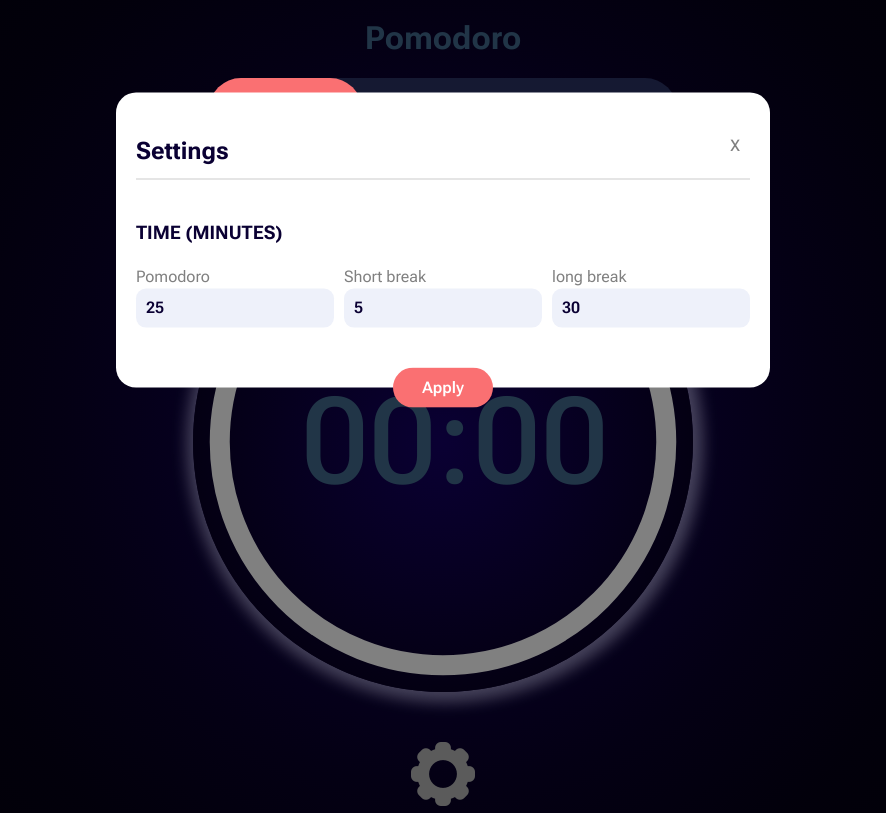
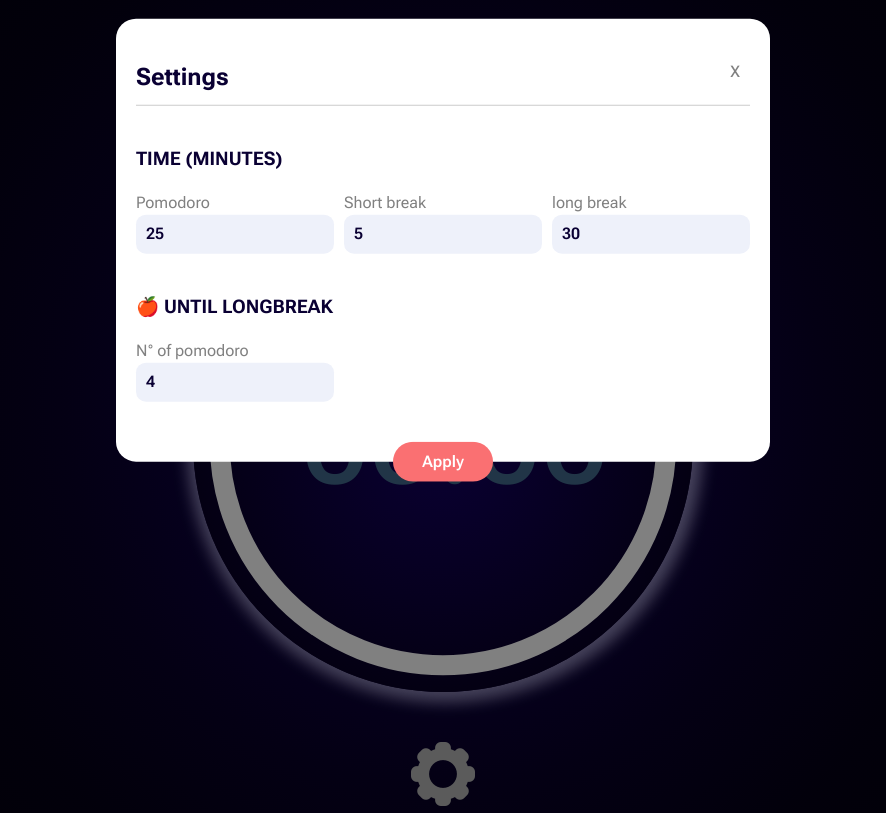
Before and after one commit to HernandezDorian/Pomodoro, a React (Vite) app: page / in a window 1280 px wide. Both pictures are taken after a click on the picture 640 px from the left and 774 px from the top of the page. Shown: the whole page, without its empty margins (197-1083 px from the left). Built offline with nearby package versions, Linux system fonts and the light colour scheme.

Commit message:
Configurable pom before longbreak

```diff
--- a/src/app/App.jsx
+++ b/src/app/App.jsx
@@ -9,6 +9,7 @@
   const [shorkBreak, setShorkBreak] = useState(300);
   const [longBreak, setLongBreak] = useState(1800);
   const [exportType, setExportType] = useState("pom");
+  const [pomAvLongBreak, setPomAvLongBreak] = useState(4);
 
   return (
     <>
@@ -23,6 +24,7 @@
           longBreak={longBreak}
           setExportType={setExportType}
           exportType={exportType}
+          pomAvLongBreak={pomAvLongBreak}
         />
       </main>
       <footer>
@@ -33,6 +35,8 @@
           setShorkBreak={setShorkBreak}
           longBreak={longBreak}
           setLongBreak={setLongBreak}
+          pomAvLongBreak={pomAvLongBreak}
+          setPomAvLongBreak={setPomAvLongBreak}
         />
       </footer>
     </>
--- a/src/components/Counter/index.jsx
+++ b/src/components/Counter/index.jsx
@@ -11,6 +11,7 @@
   longBreak,
   exportType,
   setExportType,
+  pomAvLongBreak,
 }) {
   const [windowWidth, setWindowWidth] = useState(window.innerWidth);
 
@@ -57,7 +58,7 @@
   const [dixminute, setDixminute] = useState(0);
   const [isRunning, setIsRunning] = useState(false);
   const [AcutalTime, setAcutalTime] = useState(pomodoro);
-  const [ActualType, setActualType] = useState(1);
+  const [ActualType, setActualType] = useState(0);
 
   const radius = size / 2.15; // 216
   const circumference = 2 * Math.PI * radius;
@@ -94,6 +95,14 @@
 
   useEffect(() => {
     const changeType = () => {
+      if (ActualType === pomAvLongBreak * 2 - 1) {
+        // Longbreak
+        setActualType(0);
+        setAcutalTime(longBreak);
+        reset();
+        setIsRunning(true);
+        setExportType("lon");
+      } else {
         switch (ActualType % 2) {
           case 0: // pomodoro
             setActualType(ActualType + 1);
@@ -110,14 +119,6 @@
             setExportType("sho");
             break;
         }
-
-      if (ActualType === 7) {
-        // Longbreak
-        setActualType(1);
-        setAcutalTime(longBreak);
-        reset();
-        setIsRunning(true);
-        setExportType("lon");
       }
     };
     let intervalId;
@@ -174,6 +175,7 @@
     pomodoro,
     shortBreak,
     setExportType,
+    pomAvLongBreak,
   ]);
 
   return (
@@ -222,6 +224,7 @@
   longBreak: PropTypes.number.isRequired,
   setExportType: PropTypes.func.isRequired,
   exportType: PropTypes.string.isRequired,
+  pomAvLongBreak: PropTypes.number.isRequired,
 };
 
 export default Counter;
--- a/src/components/options/index.jsx
+++ b/src/components/options/index.jsx
@@ -10,6 +10,8 @@
   setShorkBreak,
   longBreak,
   setLongBreak,
+  pomAvLongBreak,
+  setPomAvLongBreak,
 }) {
   const [isModalOpen, setIsModalOpen] = useState(false);
   // const updatePomodoro = () => {
@@ -36,6 +38,8 @@
           longBreak={longBreak}
           setLongBreak={setLongBreak}
           setIsModalOpen={setIsModalOpen}
+          pomAvLongBreak={pomAvLongBreak}
+          setPomAvLongBreak={setPomAvLongBreak}
         />
       )}
     </>
@@ -49,6 +53,8 @@
   setShorkBreak: PropTypes.func.isRequired,
   longBreak: PropTypes.number.isRequired,
   setLongBreak: PropTypes.func.isRequired,
+  pomAvLongBreak: PropTypes.number.isRequired,
+  setPomAvLongBreak: PropTypes.func.isRequired,
 };
 
 export default Options;
--- a/src/components/options/modalOptions/index.css
+++ b/src/components/options/modalOptions/index.css
@@ -36,21 +36,20 @@
   justify-content: center;
 }
 
-.ModalTime {
+.ModalElem {
   display: flex;
   flex-direction: column;
   text-align: left;
   padding-bottom: 20px;
-  /* border-bottom: 1px solid rgba(65, 65, 65, 0.267); */
 }
 
-.ModalTimeConfig {
+.ModalForm {
   display: flex;
   color: gray;
   gap: 10px;
 }
 
-.ModalTimeConfig input {
+.ModalForm input {
   background-color: #eef1fa;
   border: none;
   padding: 10px 10px;
@@ -71,7 +70,7 @@
   font-weight: 600;
 }
 @media (max-width: 580px) {
-  .ModalTimeConfig {
+  .ModalForm {
     flex-direction: column;
   }
   .ModalOptions {
--- a/src/components/options/modalOptions/index.jsx
+++ b/src/components/options/modalOptions/index.jsx
@@ -10,6 +10,8 @@
   setShorkBreak,
   longBreak,
   setLongBreak,
+  pomAvLongBreak,
+  setPomAvLongBreak,
 }) {
   const closeModal = () => {
     setIsModalOpen(false);
@@ -18,6 +20,7 @@
   const pomodoroRef = useRef();
   const shorkBreakRef = useRef();
   const longBreakRef = useRef();
+  const pomAvLongBreakRef = useRef();
 
   const pomodoroMin = pomodoro / 60;
   const shorkBreakMin = shorkBreak / 60;
@@ -27,6 +30,7 @@
     setPomodoro(pomodoroRef.current.value * 60);
     setShorkBreak(shorkBreakRef.current.value * 60);
     setLongBreak(longBreakRef.current.value * 60);
+    setPomAvLongBreak(pomAvLongBreakRef.current.value);
     closeModal();
   };
 
@@ -43,9 +47,9 @@
           X
         </button>
       </div>
-      <div className="ModalTime">
+      <div className="ModalTime ModalElem">
         <h3>TIME (MINUTES)</h3>
-        <form className="ModalTimeConfig">
+        <form className="ModalTimeConfig ModalForm">
           <label>
             Pomodoro
             <br></br>
@@ -73,6 +77,19 @@
           </label>
         </form>
       </div>
+      <div className="ModalNbrPom ModalElem">
+        <h3>🍎 UNTIL LONGBREAK</h3>
+        <form className="ModalPomNbrConfig ModalForm">
+          <label>
+            N° of pomodoro<br></br>
+            <input
+              type="number"
+              defaultValue={pomAvLongBreak}
+              ref={pomAvLongBreakRef}
+            ></input>
+          </label>
+        </form>
+      </div>
 
       <button className="ValidModalBtn" onClick={handleApply}>
         Apply
@@ -89,6 +106,8 @@
   setShorkBreak: PropTypes.func.isRequired,
   longBreak: PropTypes.number.isRequired,
   setLongBreak: PropTypes.func.isRequired,
+  pomAvLongBreak: PropTypes.number.isRequired,
+  setPomAvLongBreak: PropTypes.func.isRequired,
 };
 
 export default ModalOptions;
```
Lines whose indentation alone changed are shown as unchanged.
